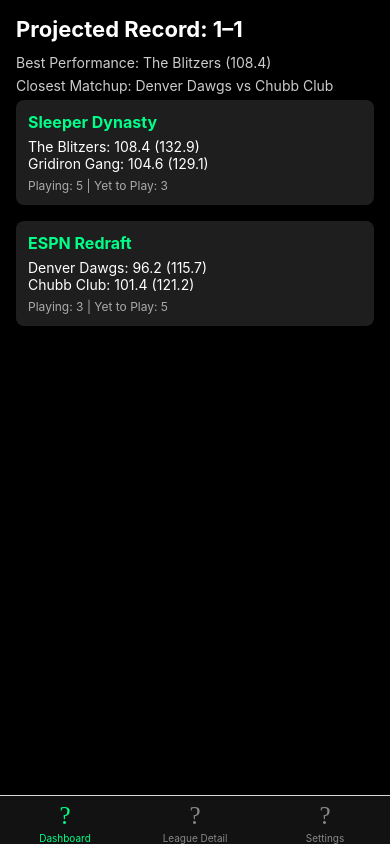
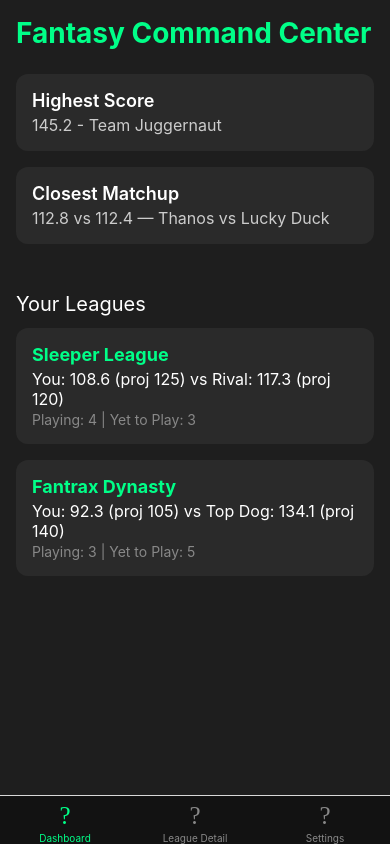
Before and after one commit to zmarmer/fantast-command-center, a React Native app: screen /Dashboard in a window 390 px wide. Built offline with nearby package versions, Linux system fonts and the light colour scheme.

Commit message:
Update Dashboard.js

```diff
--- a/screens/Dashboard.js
+++ b/screens/Dashboard.js
@@ -1,91 +1,93 @@
 import React from 'react';
 import { View, Text, ScrollView, StyleSheet } from 'react-native';
 
-const MOCK_LEAGUES = [
-  {
-    name: 'Sleeper Dynasty',
-    yourTeam: 'The Blitzers',
-    score: 108.4,
-    proj: 132.9,
-    oppTeam: 'Gridiron Gang',
-    oppScore: 104.6,
-    oppProj: 129.1,
-    playing: 5,
-    remaining: 3
-  },
-  {
-    name: 'ESPN Redraft',
-    yourTeam: 'Denver Dawgs',
-    score: 96.2,
-    proj: 115.7,
-    oppTeam: 'Chubb Club',
-    oppScore: 101.4,
-    oppProj: 121.2,
-    playing: 3,
-    remaining: 5
-  }
-];
-
-export default function Dashboard() {
+const Dashboard = () => {
   return (
     <ScrollView style={styles.container}>
-      <Text style={styles.title}>Projected Record: 1–1</Text>
-      <Text style={styles.sub}>Best Performance: The Blitzers (108.4)</Text>
-      <Text style={styles.sub}>Closest Matchup: Denver Dawgs vs Chubb Club</Text>
+      <Text style={styles.header}>Fantasy Command Center</Text>
 
-      {MOCK_LEAGUES.map((league, idx) => (
-        <View key={idx} style={styles.card}>
-          <Text style={styles.leagueName}>{league.name}</Text>
-          <Text style={styles.score}>
-            {league.yourTeam}: {league.score.toFixed(1)} ({league.proj.toFixed(1)})
-          </Text>
-          <Text style={styles.score}>
-            {league.oppTeam}: {league.oppScore.toFixed(1)} ({league.oppProj.toFixed(1)})
-          </Text>
-          <Text style={styles.status}>
-            Playing: {league.playing} | Yet to Play: {league.remaining}
-          </Text>
-        </View>
-      ))}
+      <View style={styles.section}>
+        <Text style={styles.sectionTitle}>Highest Score</Text>
+        <Text style={styles.score}>145.2 - Team Juggernaut</Text>
+      </View>
+
+      <View style={styles.section}>
+        <Text style={styles.sectionTitle}>Closest Matchup</Text>
+        <Text style={styles.score}>112.8 vs 112.4 — Thanos vs Lucky Duck</Text>
+      </View>
+
+      <Text style={styles.subHeader}>Your Leagues</Text>
+
+      <View style={styles.leagueCard}>
+        <Text style={styles.leagueName}>Sleeper League</Text>
+        <Text style={styles.matchup}>You: 108.6 (proj 125) vs Rival: 117.3 (proj 120)</Text>
+        <Text style={styles.players}>Playing: 4 | Yet to Play: 3</Text>
+      </View>
+
+      <View style={styles.leagueCard}>
+        <Text style={styles.leagueName}>Fantrax Dynasty</Text>
+        <Text style={styles.matchup}>You: 92.3 (proj 105) vs Top Dog: 134.1 (proj 140)</Text>
+        <Text style={styles.players}>Playing: 3 | Yet to Play: 5</Text>
+      </View>
     </ScrollView>
   );
-}
+};
 
 const styles = StyleSheet.create({
   container: {
+    backgroundColor: '#1e1e1e',
     padding: 16,
-    backgroundColor: '#000',
     flex: 1
   },
-  title: {
+  header: {
+    color: '#00ff88',
+    fontSize: 28,
+    fontWeight: 'bold',
+    marginBottom: 24
+  },
+  subHeader: {
     color: '#fff',
-    fontSize: 22,
-    fontWeight: 'bold',
+    fontSize: 20,
+    marginTop: 32,
     marginBottom: 12
   },
-  sub: {
+  section: {
+    backgroundColor: '#2a2a2a',
+    padding: 16,
+    borderRadius: 12,
+    marginBottom: 16
+  },
+  sectionTitle: {
+    color: '#fff',
+    fontSize: 18,
+    fontWeight: '600'
+  },
+  score: {
     color: '#ccc',
-    marginBottom: 6
+    fontSize: 16,
+    marginTop: 4
   },
-  card: {
-    backgroundColor: '#1e1e1e',
-    padding: 12,
-    borderRadius: 8,
+  leagueCard: {
+    backgroundColor: '#2a2a2a',
+    padding: 16,
+    borderRadius: 12,
     marginBottom: 16
   },
   leagueName: {
     color: '#00ff88',
+    fontSize: 18,
+    fontWeight: 'bold'
+  },
+  matchup: {
+    color: '#fff',
     fontSize: 16,
-    fontWeight: 'bold',
-    marginBottom: 6
+    marginTop: 4
   },
-  score: {
-    color: '#fff',
-    fontSize: 14
-  },
-  status: {
-    marginTop: 6,
-    color: '#aaa',
-    fontSize: 12
+  players: {
+    color: '#888',
+    fontSize: 14,
+    marginTop: 2
   }
 });
+
+export default Dashboard;
```
